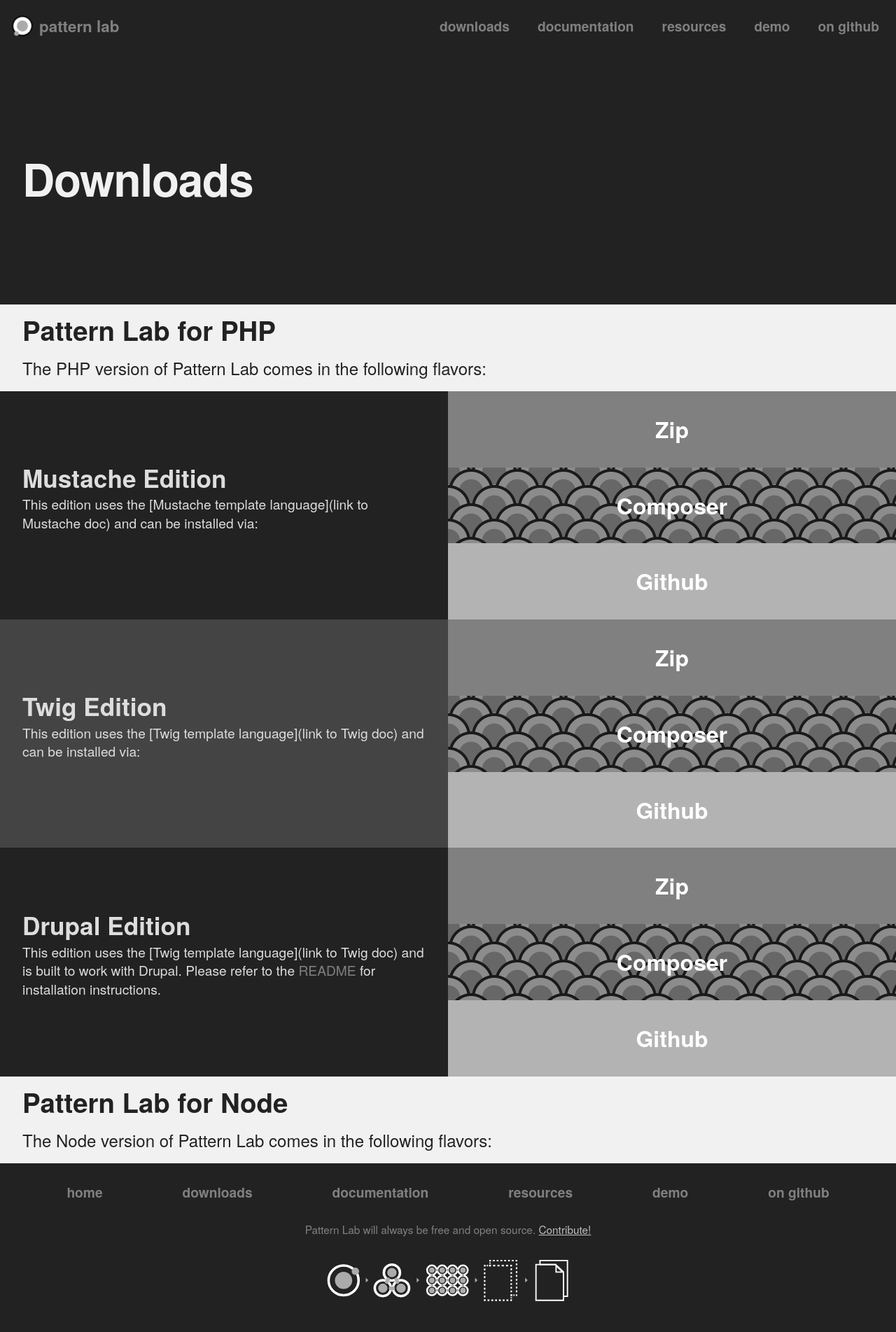
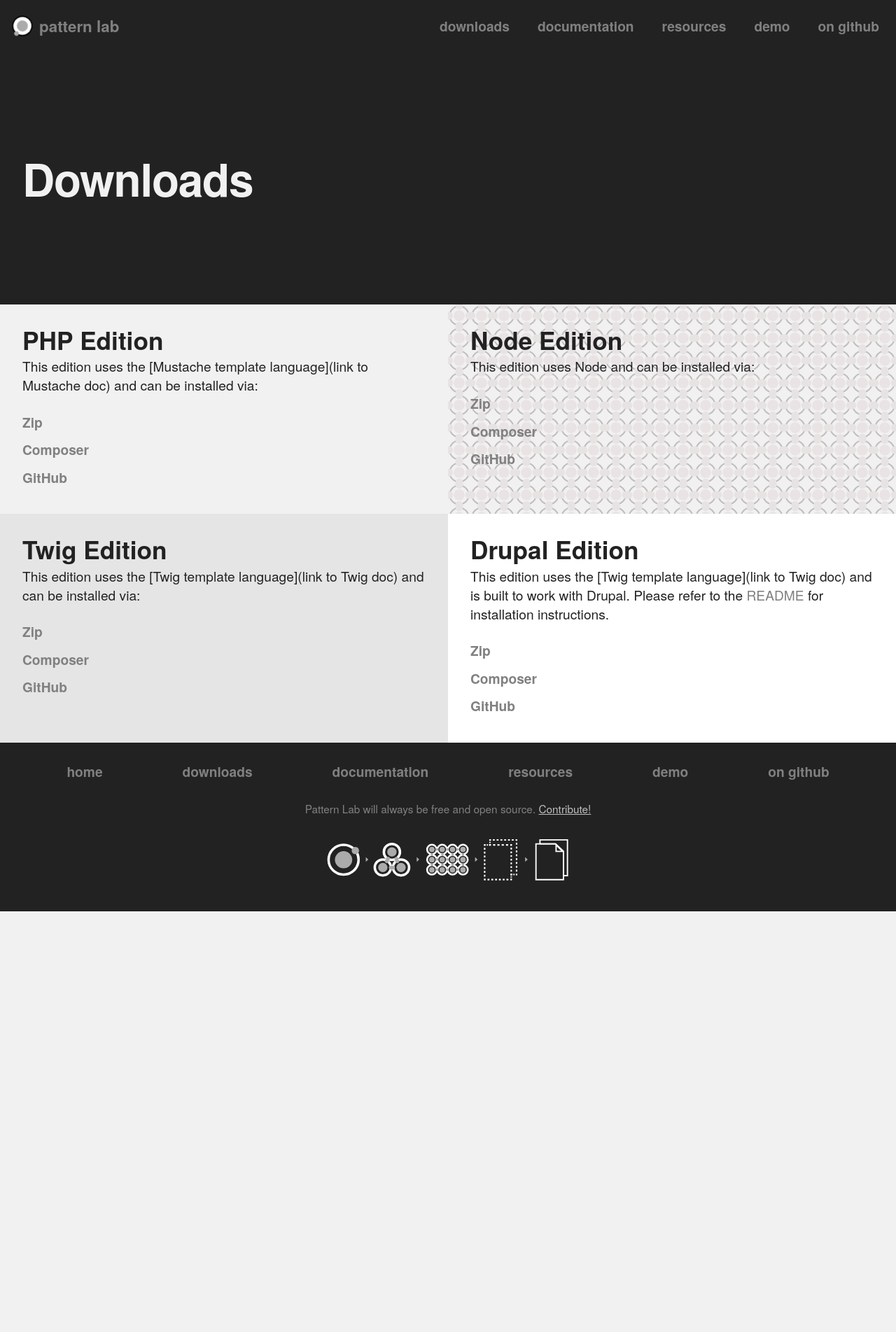
Before and after one commit to pattern-lab/website, a Jekyll site: the page built from download.html, in a window 1280 px wide. Shown: the whole page at 70% size. Built offline with Jekyll 4.4.1, drawn with Linux system fonts in a browser that asks for light colours; Markdown is read by kramdown in place of the engine named in the settings; comment, search, counter and statistics services are not loaded; after the commit the page ends 1302 px from its top, so only the background shows below that.

Commit message:
Redesigned the download page. Added issue about adding better copy/pointing links to right URL

```diff
--- a/css/style.scss
+++ b/css/style.scss
@@ -374,6 +374,16 @@
 }
 
 /**
+ * Horizontal Rule
+ */
+hr {
+    display: block;
+    height: 40px;
+    background: $color-gray-05;
+    margin: 0;
+}
+
+/**
  * Blockquote
  */
 blockquote {
@@ -1223,21 +1233,6 @@
 .section--reversed {
     background: $color-gray-87;
     color: $color-gray-13;
-}
-
-/**
- * Section Edition Title
- */
-.section-edition__title {
-	margin: 1rem 2rem;
-}
-
-/**
- * Section Edition Introduction Text
- */
-.section-edition__intro {
-	font-size: 1.5rem;
-	margin: 0 2rem 1rem 2rem;
 }
 
 
@@ -1411,61 +1406,6 @@
 
 
 /*------------------------------------*\
-    #DOWNLOADS LIST
-\*------------------------------------*/
-
-/**
- * List of the PL Downloads
- */
-.downloads__list {
-	display: block;
-	align-items: center;
-	width: 100%;
-}
-
-/**
- * PL Downloads Link
- */
-.downloads__link {
-	display: block;
-	padding: 2rem;
-	color: $color-white;
-	background: $color-gray-50;
-	font-weight: bold;
-	font-size: 2rem;
-	text-align: center;
-
-	/**
-	 * Second Downloads List Item Styling
-	 */
-	.downloads__item:nth-child(2) & {
-		background: url(../assets/atoms-scales.png);
-		color: $color-white;
-
-		&:hover, &:focus {
-				background-position: 0 3%;
-			}
-	}
-
-	.downloads__item:nth-child(3) & {
-		background: $color-gray-30;
-
-		&:hover, &:focus {
-			background: $color-gray-50;
-		}
-	}
-
-	&:hover, &:focus {
-		background: $color-gray-75;
-		color: $color-white;
-	}
-}
-
-
-
-
-
-/*------------------------------------*\
     #FOOTER
 \*------------------------------------*/
 
--- a/download.html
+++ b/download.html
@@ -7,78 +7,84 @@
 	<h1 class="banner__title">Downloads</h1>
 </section>
 
-<section class="section-edition">
-	<h2 class="section-edition__title">Pattern Lab for PHP</h2>
-	<p class="section-edition__intro">The PHP version of Pattern Lab comes in the following flavors:</p>
-	<div class="g-split">
-	    <div class="g-split__feature">
-	        <div>
-	            <h2 class="section__title">Mustache Edition</h2>
-	            <p>This edition uses the [Mustache template language](link to Mustache doc) and can be installed via:</p>
-	    	</div>
-	    </div><!--end .g-split__feature-->
-	    <div class="g-split__secondary">
-			<ul class="downloads__list">
-				<li class="downloads__item">
-					<a class="downloads__link" href="#">Zip</a> <!-- [Zip](it'd point to the releases page) -->
+<div class="g g--2up">
+    <div class="gi">
+
+        <div class="tile tile--flex">
+    	    <h2 class="section__title">PHP Edition</h2>
+	        <p>This edition uses the [Mustache template language](link to Mustache doc) and can be installed via:</p>
+            <ul class="link-list">
+				<li class="link-list__item">
+					<a class="link-list__link" href="https://github.com/pattern-lab/patternlab-php/archive/master.zip">Zip</a> <!-- [Zip](it'd point to the releases page) -->
 				</li>
-				<li class="downloads__item">
-					<a class="downloads__link" href="#">Composer</a> <!-- [Composer]it('d point to the README as Brian notes) -->
+				<li class="link-list__item">
+					<a class="link-list__link" href="https://github.com/pattern-lab/patternlab-php/#readme">Composer</a>
 				</li>
-				<li class="downloads__item">
-					<a class="downloads__link" href="#">Github</a> <!-- [Composer]it('d point to the README as Brian notes) -->
+				<li class="link-list__item">
+					<a class="link-list__link" href="https://github.com/pattern-lab/patternlab-php">GitHub</a>
 				</li>
 			</ul>
-	    </div><!--end .g-split__secondary-->
-	</div><!--end .g-split-->
+        </div>
 
-	<div class="g-split">
-	    <div class="g-split__feature g-split__feature--light">
-	        <div>
-	            <h2 class="section__title">Twig Edition</h2>
-	            <p>This edition uses the [Twig template language](link to Twig doc) and can be installed via:</p>
-	    	</div>
-	    </div><!--end .g-split__feature-->
-	    <div class="g-split__secondary">
-			<ul class="downloads__list">
-				<li class="downloads__item">
-					<a class="downloads__link" href="#">Zip</a> <!-- [Zip](it'd point to the releases page) -->
+    </div><!--end .gi-->
+
+    <div class="gi">
+
+        <div class="tile tile--flex tile--fancy">
+            <h2 class="section__title">Node Edition</h2>
+            <p>This edition uses Node and can be installed via: </p>
+			<ul class="link-list">
+				<li class="link-list__item">
+					<a class="link-list__link" href="https://github.com/pattern-lab/pattern-lab/patternlab-node/archive/master.zip">Zip</a>
 				</li>
-				<li class="downloads__item">
-					<a class="downloads__link" href="#">Composer</a> <!-- [Composer]it('d point to the README as Brian notes) -->
+				<li class="link-list__item">
+					<a class="link-list__link" href="https://github.com/pattern-lab/patternlab-node/#readme">Composer</a>
 				</li>
-				<li class="downloads__item">
-					<a class="downloads__link" href="#">Github</a> <!-- [Composer]it('d point to the README as Brian notes) -->
+				<li class="link-list__item">
+					<a class="link-list__link" href="https://github.com/pattern-lab/patternlab-node">GitHub</a>
 				</li>
 			</ul>
-	    </div><!--end .g-split__secondary-->
-	</div><!--end .g-split-->
+        </div>
 
-	<div class="g-split">
-	    <div class="g-split__feature">
-	        <div>
-	            <h2 class="section__title">Drupal Edition</h2>
-	            <p>This edition uses the [Twig template language](link to Twig doc) and is built to work with Drupal. Please refer to the <a href="#">README</a> for installation instructions.</p>
-	    	</div>
-	    </div><!--end .g-split__feature-->
-	    	    <div class="g-split__secondary">
-			<ul class="downloads__list">
-				<li class="downloads__item">
-					<a class="downloads__link" href="#">Zip</a> <!-- [Zip](it'd point to the releases page) -->
+    </div><!--end .gi-->
+
+     <div class="gi">
+
+        <div class="tile tile--flex tile--alt">
+		   	<h2 class="section__title">Twig Edition</h2>
+		    <p>This edition uses the [Twig template language](link to Twig doc) and can be installed via:</p>
+	        <ul class="link-list">
+				<li class="link-list__item">
+					<a class="link-list__link" href="https://github.com/pattern-lab/edition-php-twig-standard/archive/master.zip">Zip</a>
 				</li>
-				<li class="downloads__item">
-					<a class="downloads__link" href="#">Composer</a> <!-- [Composer]it('d point to the README as Brian notes) -->
+				<li class="link-list__item">
+					<a class="link-list__link" href="https://github.com/pattern-lab/edition-php-twig-standard/#readme">Composer</a>
 				</li>
-				<li class="downloads__item">
-					<a class="downloads__link" href="#">Github</a> <!-- [Composer]it('d point to the README as Brian notes) -->
+				<li class="link-list__item">
+					<a class="link-list__link" href="https://github.com/pattern-lab/edition-php-twig-standard">GitHub</a>
 				</li>
 			</ul>
-	    </div><!--end .g-split__secondary-->
-	</div><!--end .g-split-->
-</section>
+        </div>
 
+    </div><!--end .gi-->
 
-<section class="section-edition section-edition--dark">
-	<h2 class="section-edition__title">Pattern Lab for Node</h2>
-	<p class="section-edition__intro">The Node version of Pattern Lab comes in the following flavors:</p>
-</section>
+	<div class="gi">
+
+	    <div class="tile tile--flex tile--alt2">
+		 	<h2 class="section__title">Drupal Edition</h2>
+		    <p>This edition uses the [Twig template language](link to Twig doc) and is built to work with Drupal. Please refer to the <a href="#">README</a> for installation instructions.</p>
+            <ul class="link-list">
+				<li class="link-list__item">
+					<a class="link-list__link" href="https://github.com/pattern-lab/edition-php-drupal-standard/archive/master.zip">Zip</a>
+				</li>
+				<li class="link-list__item">
+					<a class="link-list__link" href="https://github.com/pattern-lab/edition-php-drupal-standard/#readme">Composer</a>
+				</li>
+				<li class="link-list__item">
+					<a class="link-list__link" href="https://github.com/pattern-lab/edition-php-drupal-standard">GitHub</a>
+				</li>
+			</ul>
+	    </div>
+
+	</div><!--end .gi-->
+</div>
```
